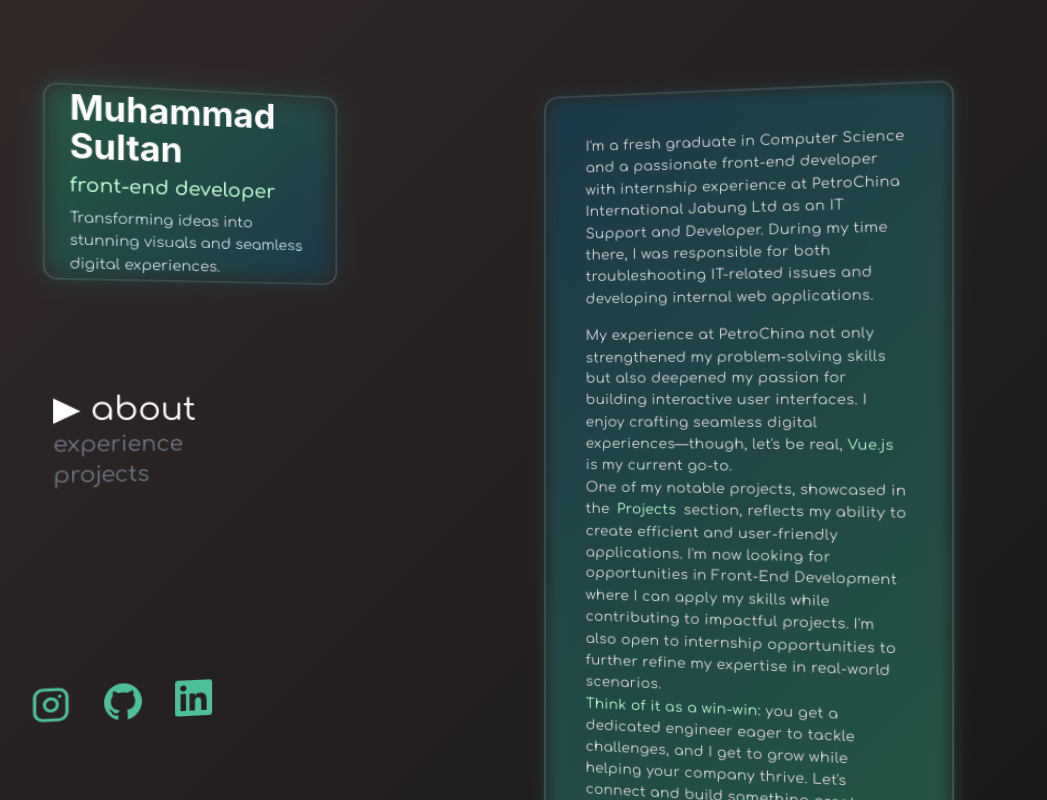
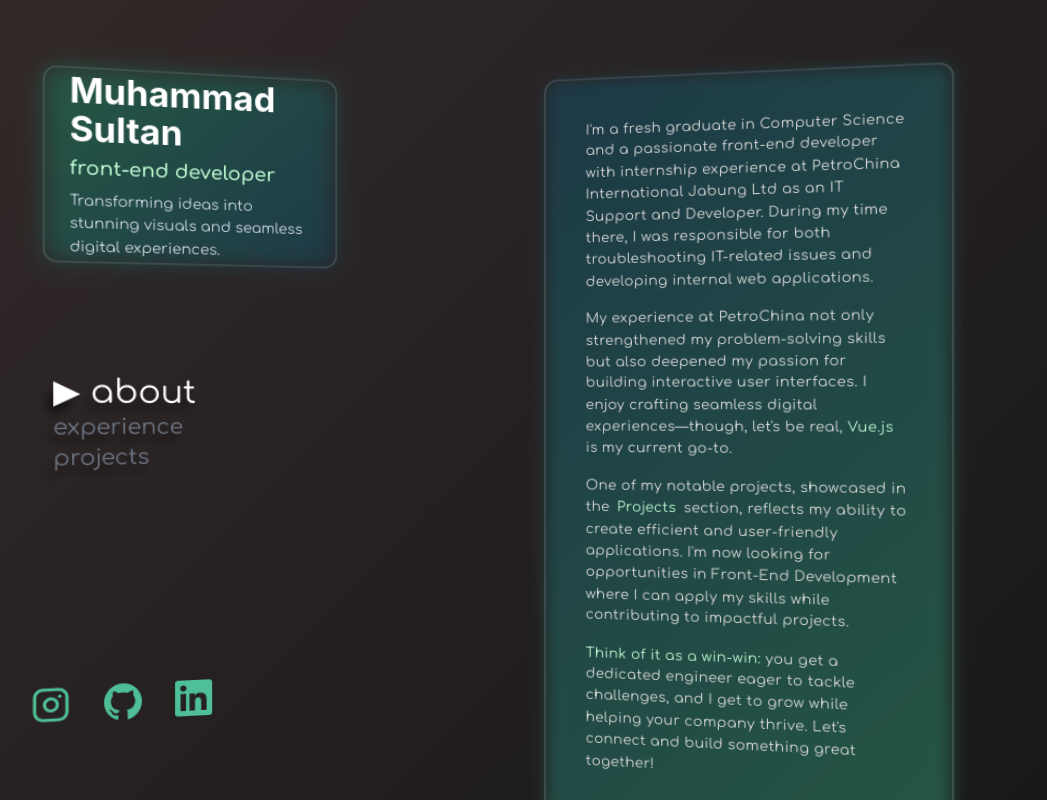
Before and after one commit to sultanrc/msultan-portfolio, a Vue app: page / in a window 1280 px wide. Shown: the whole page, without its empty margins (168-1215 px from the left). Built offline with nearby package versions, Linux system fonts and the light colour scheme.

Commit message:
Little UI changes

```diff
--- a/src/components/LeftColumn.vue
+++ b/src/components/LeftColumn.vue
@@ -25,7 +25,7 @@ onMounted(() => {
 
 <template>
   <div
-    class="flex flex-1 flex-col gap-24 pl-10 pr-10 lg:pl-20 2xl:pr-56 md:py-24 2xl:py-28 md:mx-20 2xl:mx-0 fixed-col"
+    class="flex flex-1 flex-col gap-24 pl-10 pr-10 lg:pl-20 2xl:pr-56 md:py-20 2xl:py-28 md:mx-20 2xl:mx-0 fixed-col"
   >
     <div
       class="justify-center 2xl:mt-4 p-6 lg:h-[200px] flex flex-col gap-2 outline outline-2 outline-neutral-600 rounded-xl scale-90 2xl:scale-100 glow-card"
@@ -45,7 +45,7 @@ onMounted(() => {
         :key="section"
         @click="emit('tab-click', section)"
         :class="{
-          'hover:text-white hover:text-3xl transition-all': true, // Class statis
+          'hover:text-white hover:text-3xl transition-all [text-shadow:-4px_8px_10px_rgba(0,0,0,0.6)]': true,
           'text-white text-3xl transition-all': props.activeTab === section,
           'text-gray-500': props.activeTab !== section,
         }"
--- a/src/components/RightColumn.vue
+++ b/src/components/RightColumn.vue
@@ -31,7 +31,7 @@ const handleScroll = () => {
   >
     <div
       id="about"
-      class="flex flex-col items-center gap-2 px-6 md:mr-12 md:p-8 md:mt-20 md:scale-95 2xl:scale-100 2xl:mt-28 xl:text-sm text-xs md:outline md:outline-2 md:outline-neutral-600 rounded-xl shadow-xl"
+      class="flex flex-col items-center gap-2 px-6 md:mr-12 md:p-8 md:mt-16 md:scale-95 2xl:scale-100 2xl:mt-28 xl:text-sm text-xs md:outline md:outline-2 md:outline-neutral-600 rounded-xl shadow-xl"
     >
       <About />
     </div>
--- a/src/components/contents/About.vue
+++ b/src/components/contents/About.vue
@@ -11,7 +11,7 @@ const toggleMore = () => {
 </script>
 
 <template>
-  <div class="md:hidden flex flex-col pt-8 pb-4">
+  <div class="md:hidden flex flex-col">
     <h2 class="text-xl md:text-2xl font-semibold text-white">Muhammad Sultan Raisyah</h2>
     <h2 class="text-xl md:text-4xl font-semibold text-green-200">front-end developer</h2>
   </div>
@@ -25,7 +25,11 @@ const toggleMore = () => {
         During my time there, I was responsible for both troubleshooting IT-related issues and
         developing internal web applications.
       </p>
-      <div id="more" :class="{ hidden: !isMoreVisible, 'md:flex': true, 'flex-col': true }">
+      <div
+        id="more"
+        :class="{ hidden: !isMoreVisible, 'md:flex': true, 'flex-col': true }"
+        class="gap-4"
+      >
         <p class="tracking-wide leading-[1.6]">
           My experience at PetroChina not only strengthened my problem-solving skills but also
           deepened my passion for building interactive user interfaces. I enjoy crafting seamless
@@ -37,8 +41,7 @@ const toggleMore = () => {
           <a href="#projects" class="text-green-200">Projects</a> section, reflects my ability to
           create efficient and user-friendly applications. I'm now looking for opportunities in
           Front-End Development where I can apply my skills while contributing to impactful
-          projects. I'm also open to internship opportunities to further refine my expertise in
-          real-world scenarios.
+          projects.
         </p>
         <p class="tracking-wide leading-[1.6]">
           <span class="text-green-200">Think of it as a win-win: </span>you get a dedicated engineer
```
